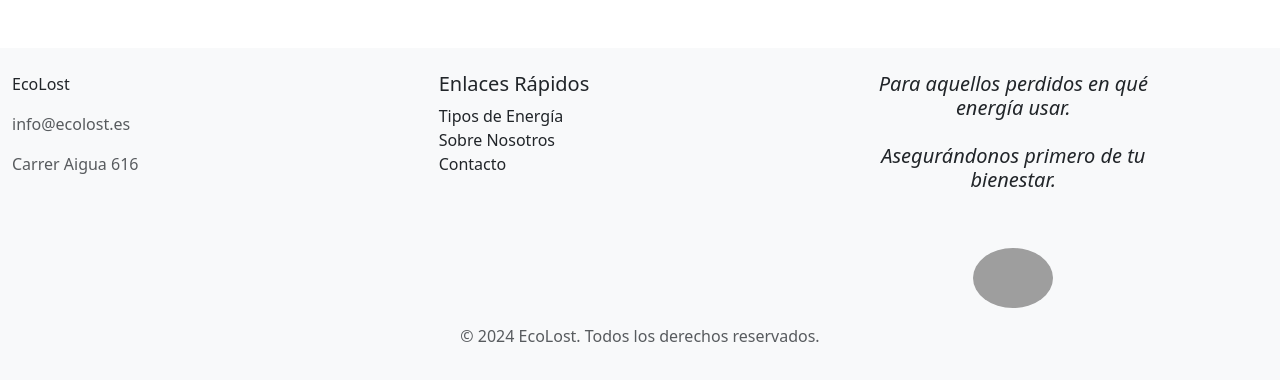
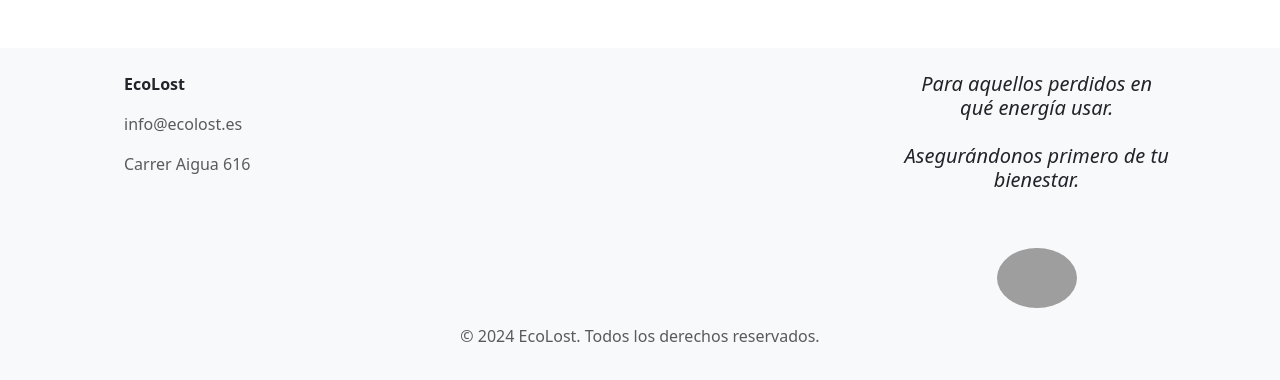
Before and after one commit to diMorillas/PJ102425_EnergiasRenovables, an Angular app in the folder P10_2425/: page / in a window 1280 px wide. Shown: the top 380 px of the page. Built offline with nearby package versions, Linux system fonts and the light colour scheme; grey boxes are pictures that could not be loaded.

Commit message:
Added Footer Component Correctly

```diff
--- a/P10_2425/src/app/footer.component.html
+++ b/P10_2425/src/app/footer.component.html
@@ -1,20 +1,14 @@
 <!-- Footer -->
-<footer class="bg-light py-4 mt-5">
+<footer class="bg-light py-4 mt-5" >
   <div class="container-fluid">
-    <div class="row">
+    <div class="row" style="margin-left: 100px;">
       <div class="col-md-4">
-        <p>EcoLost </p>
+        <p><b>EcoLost</b></p>
         <p class="text-muted">info&#64;ecolost.es</p>
         <p class="text-muted">Carrer Aigua 616</p>
       </div>
 
       <div class="col-md-4">
-        <h5>Enlaces Rápidos</h5>
-        <ul class="list-unstyled">
-          <li><a href="#" class="text-decoration-none text-dark" >Tipos de Energía</a></li>
-          <li><a href="#" class="text-decoration-none text-dark">Sobre Nosotros</a></li>
-          <li><a href="#" class="text-decoration-none text-dark">Contacto</a></li>
-        </ul>
       </div>
 
       <div class="col-md-3" style="text-align: center;">
```
